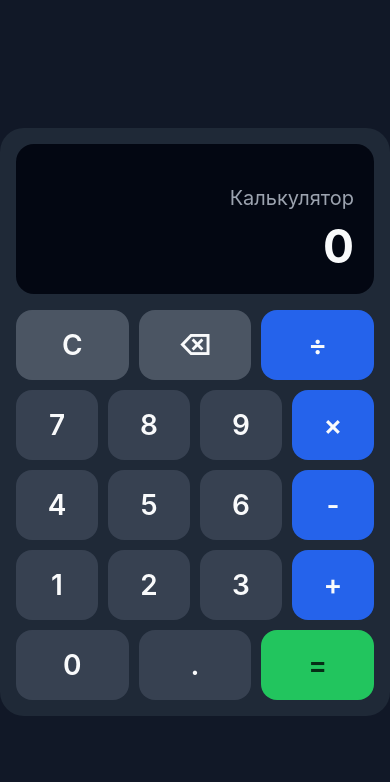
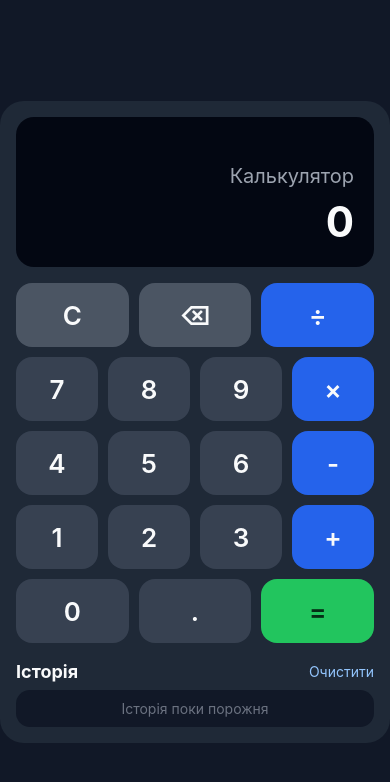
Before and after one commit to Oleksij-Bogam/ui-calculator-variant-7, a React Native app: screen / in a window 390 px wide. Shown: the top 782 px of the page. Built offline with nearby package versions, Linux system fonts and the light colour scheme.

Commit message:
Add calculation history

```diff
--- a/App.js
+++ b/App.js
@@ -6,6 +6,7 @@ import {
   TouchableOpacity,
   StyleSheet,
   StatusBar,
+  ScrollView,
 } from "react-native";
 
 const buttons = [
@@ -23,6 +24,7 @@ export default function App() {
   const [previousValue, setPreviousValue] = useState(null);
   const [operator, setOperator] = useState(null);
   const [expression, setExpression] = useState("");
+  const [history, setHistory] = useState([]);
 
   const formatResult = (number) => {
     if (!Number.isFinite(number)) {
@@ -32,6 +34,10 @@ export default function App() {
     return Number(number.toFixed(8)).toString();
   };
 
+  const addToHistory = (record) => {
+    setHistory((previousHistory) => [record, ...previousHistory].slice(0, 10));
+  };
+
   const calculate = () => {
     if (previousValue === null || operator === null) {
       return;
@@ -39,12 +45,16 @@ export default function App() {
 
     const firstNumber = Number(previousValue);
     const secondNumber = Number(currentValue);
+    const expressionText = `${previousValue} ${operator} ${currentValue}`;
 
     if (operator === "÷" && secondNumber === 0) {
-      setExpression(`${previousValue} ${operator} ${currentValue} =`);
-      setCurrentValue("Помилка: ділення на нуль");
+      const errorText = "Помилка: ділення на нуль";
+
+      setExpression(`${expressionText} =`);
+      setCurrentValue(errorText);
       setPreviousValue(null);
       setOperator(null);
+      addToHistory(`${expressionText} = ${errorText}`);
       return;
     }
 
@@ -68,10 +78,11 @@ export default function App() {
 
     const formattedResult = formatResult(result);
 
-    setExpression(`${previousValue} ${operator} ${currentValue} =`);
+    setExpression(`${expressionText} =`);
     setCurrentValue(formattedResult);
     setPreviousValue(null);
     setOperator(null);
+    addToHistory(`${expressionText} = ${formattedResult}`);
   };
 
   const handleNumber = (value) => {
@@ -94,6 +105,10 @@ export default function App() {
   };
 
   const handleOperator = (selectedOperator) => {
+    if (currentValue.startsWith("Помилка")) {
+      return;
+    }
+
     setPreviousValue(currentValue);
     setOperator(selectedOperator);
     setExpression(`${currentValue} ${selectedOperator}`);
@@ -108,12 +123,21 @@ export default function App() {
   };
 
   const deleteLastSymbol = () => {
+    if (currentValue.startsWith("Помилка")) {
+      clearCalculator();
+      return;
+    }
+
     if (currentValue.length === 1) {
       setCurrentValue("0");
       return;
     }
 
     setCurrentValue(currentValue.slice(0, -1));
+  };
+
+  const clearHistory = () => {
+    setHistory([]);
   };
 
   const handlePress = (value) => {
@@ -149,7 +173,14 @@ export default function App() {
       <View style={styles.calculator}>
         <View style={styles.display}>
           <Text style={styles.expression}>{expression || "Калькулятор"}</Text>
-          <Text style={styles.result}>{currentValue}</Text>
+          <Text
+            style={[
+              styles.result,
+              currentValue.startsWith("Помилка") && styles.errorText,
+            ]}
+          >
+            {currentValue}
+          </Text>
         </View>
 
         <View style={styles.keyboard}>
@@ -179,6 +210,26 @@ export default function App() {
             </View>
           ))}
         </View>
+
+        <View style={styles.historyHeader}>
+          <Text style={styles.historyTitle}>Історія</Text>
+
+          <TouchableOpacity onPress={clearHistory}>
+            <Text style={styles.clearHistoryText}>Очистити</Text>
+          </TouchableOpacity>
+        </View>
+
+        <ScrollView style={styles.historyList}>
+          {history.length === 0 ? (
+            <Text style={styles.emptyHistory}>Історія поки порожня</Text>
+          ) : (
+            history.map((item, index) => (
+              <Text key={`${item}-${index}`} style={styles.historyItem}>
+                {item}
+              </Text>
+            ))
+          )}
+        </ScrollView>
       </View>
     </SafeAreaView>
   );
@@ -212,9 +263,13 @@ const styles = StyleSheet.create({
   },
   result: {
     color: "#f9fafb",
-    fontSize: 46,
+    fontSize: 42,
     fontWeight: "700",
     textAlign: "right",
+  },
+  errorText: {
+    color: "#f87171",
+    fontSize: 24,
   },
   keyboard: {
     gap: 10,
@@ -225,7 +280,7 @@ const styles = StyleSheet.create({
   },
   button: {
     flex: 1,
-    minHeight: 70,
+    minHeight: 64,
     borderRadius: 16,
     backgroundColor: "#374151",
     justifyContent: "center",
@@ -242,10 +297,42 @@ const styles = StyleSheet.create({
   },
   buttonText: {
     color: "#f9fafb",
-    fontSize: 28,
+    fontSize: 26,
     fontWeight: "600",
   },
   equalsButtonText: {
     color: "#052e16",
   },
+  historyHeader: {
+    marginTop: 18,
+    marginBottom: 8,
+    flexDirection: "row",
+    justifyContent: "space-between",
+    alignItems: "center",
+  },
+  historyTitle: {
+    color: "#f9fafb",
+    fontSize: 18,
+    fontWeight: "700",
+  },
+  clearHistoryText: {
+    color: "#93c5fd",
+    fontSize: 14,
+  },
+  historyList: {
+    maxHeight: 120,
+    backgroundColor: "#111827",
+    borderRadius: 14,
+    padding: 10,
+  },
+  emptyHistory: {
+    color: "#6b7280",
+    fontSize: 14,
+    textAlign: "center",
+  },
+  historyItem: {
+    color: "#d1d5db",
+    fontSize: 15,
+    marginBottom: 6,
+  },
 });
```
